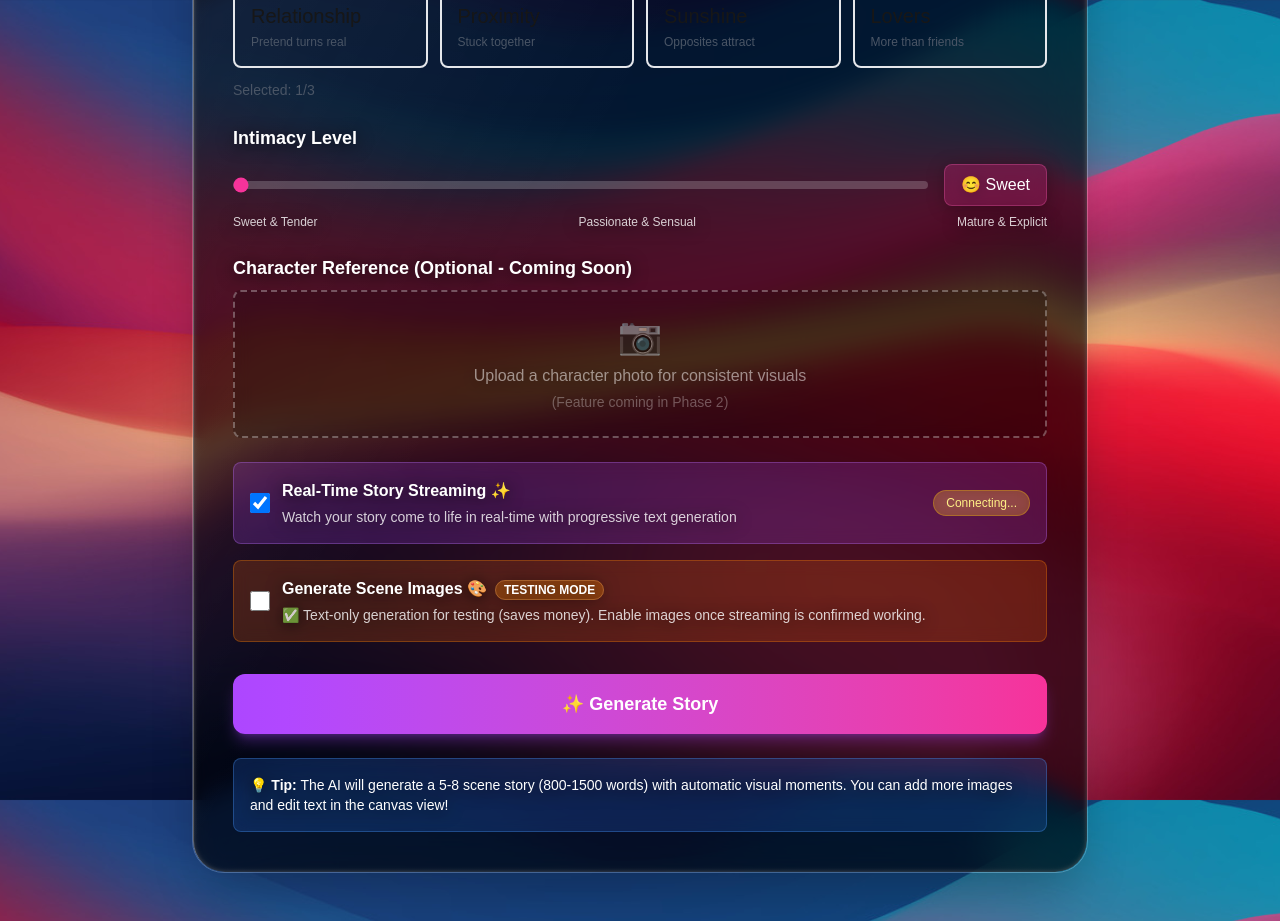
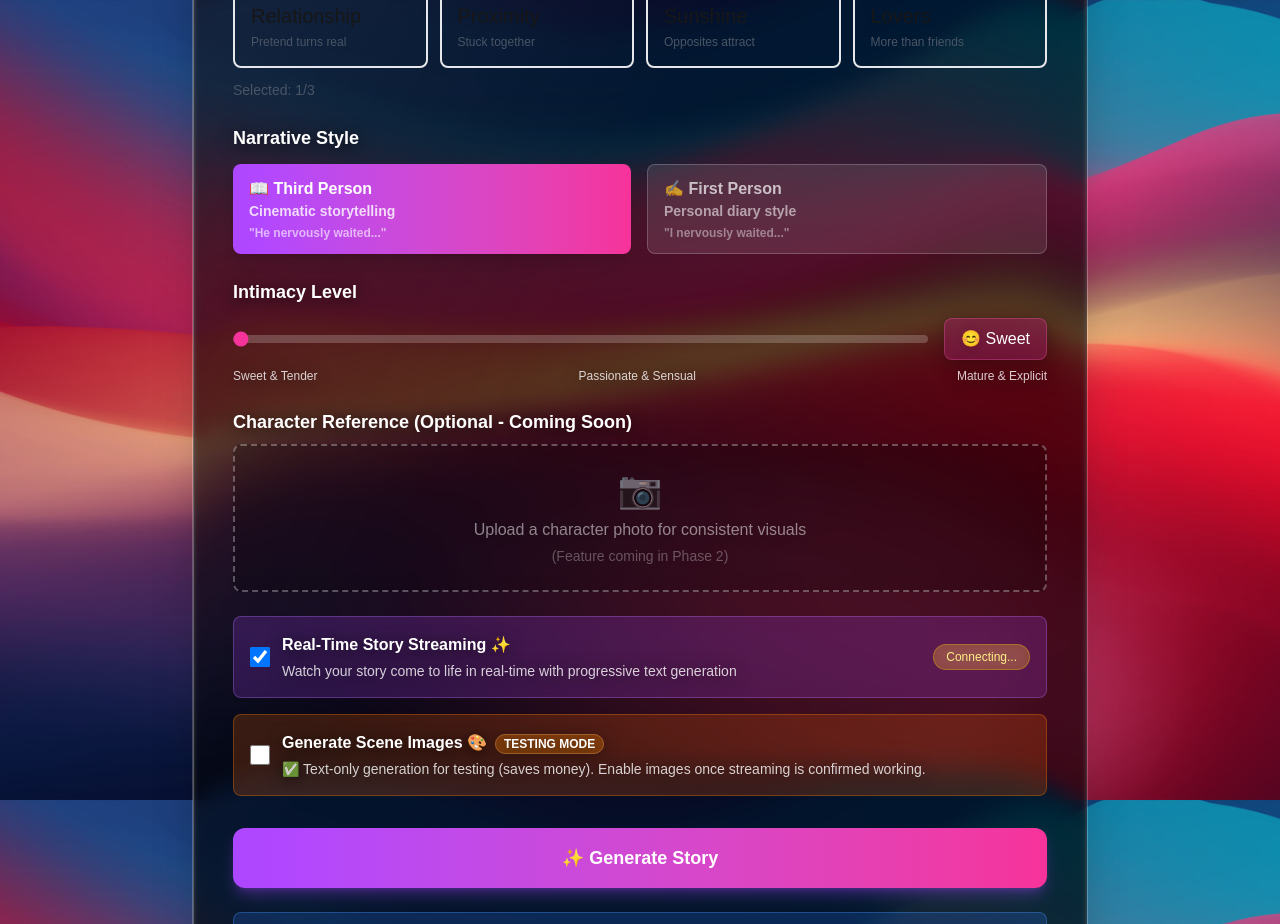
Before and after one commit to kmhabib71/aigf-frontend, a Next.js app: page /romance/create in a window 1280 px wide. Shown: the part 800-1724 px from the top of the page. Built offline with nearby package versions, Linux system fonts and the light colour scheme; no server answers; sample sign-in values are in the browser's storage; what @fingerprintjs/fingerprintjs would draw is missing.

Commit message:
first/third button functionality added

```diff
--- a/src/app/romance/create/page.tsx
+++ b/src/app/romance/create/page.tsx
@@ -22,6 +22,7 @@ export default function CreateStoryPage() {
   );
   const [title, setTitle] = useState("Forbidden Office Romance");
   const [tropes, setTropes] = useState<string[]>(["slow-burn"]);
+  const [narrativeStyle, setNarrativeStyle] = useState<"third-person" | "first-person">("third-person");
   const [spiceLevel, setSpiceLevel] = useState<"soft" | "medium" | "explicit">(
     "soft"
   );
@@ -123,6 +124,7 @@ export default function CreateStoryPage() {
           prompt: prompt.trim(),
           title: title.trim() || undefined,
           tropes,
+          narrativeStyle,
           spiceLevel,
           characterRef: characterRefUrl,
           sessionId: sessionId || undefined,
@@ -297,6 +299,47 @@ export default function CreateStoryPage() {
           {/* Trope Selector */}
           <div className="mb-6">
             <TropeSelector selected={tropes} onChange={setTropes} />
+          </div>
+
+          {/* Narrative Style Toggle */}
+          <div className="mb-6">
+            <label className="block text-lg font-semibold mb-3 text-white drop-shadow-[0_2px_8px_rgba(0,0,0,0.8)]">
+              Narrative Style
+            </label>
+            <div className="flex gap-4">
+              <button
+                type="button"
+                onClick={() => setNarrativeStyle("third-person")}
+                disabled={isGenerating}
+                className={`flex-1 px-4 py-3 rounded-lg font-semibold transition-all ${
+                  narrativeStyle === "third-person"
+                    ? "bg-gradient-to-r from-purple-500 to-pink-500 text-white shadow-lg"
+                    : "bg-white/10 text-white/70 hover:bg-white/20 border border-white/20"
+                } disabled:opacity-50`}
+              >
+                <div className="text-left">
+                  <div className="font-bold">📖 Third Person</div>
+                  <div className="text-sm opacity-80">Cinematic storytelling</div>
+                  <div className="text-xs opacity-60 mt-1">"He nervously waited..."</div>
+                </div>
+              </button>
+              <button
+                type="button"
+                onClick={() => setNarrativeStyle("first-person")}
+                disabled={isGenerating}
+                className={`flex-1 px-4 py-3 rounded-lg font-semibold transition-all ${
+                  narrativeStyle === "first-person"
+                    ? "bg-gradient-to-r from-purple-500 to-pink-500 text-white shadow-lg"
+                    : "bg-white/10 text-white/70 hover:bg-white/20 border border-white/20"
+                } disabled:opacity-50`}
+              >
+                <div className="text-left">
+                  <div className="font-bold">✍️ First Person</div>
+                  <div className="text-sm opacity-80">Personal diary style</div>
+                  <div className="text-xs opacity-60 mt-1">"I nervously waited..."</div>
+                </div>
+              </button>
+            </div>
           </div>
 
           {/* Spice Level Slider */}
@@ -483,6 +526,7 @@ export default function CreateStoryPage() {
               prompt={prompt.trim()}
               title={title.trim() || "Untitled Romance"}
               tropes={tropes}
+              narrativeStyle={narrativeStyle}
               spiceLevel={spiceLevel}
               userId={user.uid}
               socket={socket}
--- a/src/app/romance/story/[id]/page.tsx
+++ b/src/app/romance/story/[id]/page.tsx
@@ -107,6 +107,18 @@ export default function StoryViewPage() {
     }
 
     loadStory();
+
+    // Refresh token every 50 minutes (tokens expire after 60 minutes)
+    const tokenRefreshInterval = setInterval(async () => {
+      const currentUser = auth.currentUser;
+      if (currentUser) {
+        const freshToken = await currentUser.getIdToken(true); // force refresh
+        setIdToken(freshToken);
+        console.log("🔄 Token refreshed");
+      }
+    }, 50 * 60 * 1000); // 50 minutes
+
+    return () => clearInterval(tokenRefreshInterval);
   }, [isAuthenticated, storyId]);
 
   const loadStory = async () => {
--- a/src/components/RomanceCanvas/StreamingStoryCreation.tsx
+++ b/src/components/RomanceCanvas/StreamingStoryCreation.tsx
@@ -10,6 +10,7 @@ interface StreamingStoryCreationProps {
   prompt: string;
   title: string;
   tropes: string[];
+  narrativeStyle: 'third-person' | 'first-person';
   spiceLevel: 'soft' | 'medium' | 'explicit';
   userId: string;
   socket: Socket | null;
@@ -30,6 +31,7 @@ export default function StreamingStoryCreation({
   prompt,
   title,
   tropes,
+  narrativeStyle,
   spiceLevel,
   userId,
   socket,
@@ -196,6 +198,7 @@ export default function StreamingStoryCreation({
         characterRef: null,
         title,
         tropes,
+        narrativeStyle,
         spiceLevel,
         userId,
         sessionId: sessionId.current,
```
